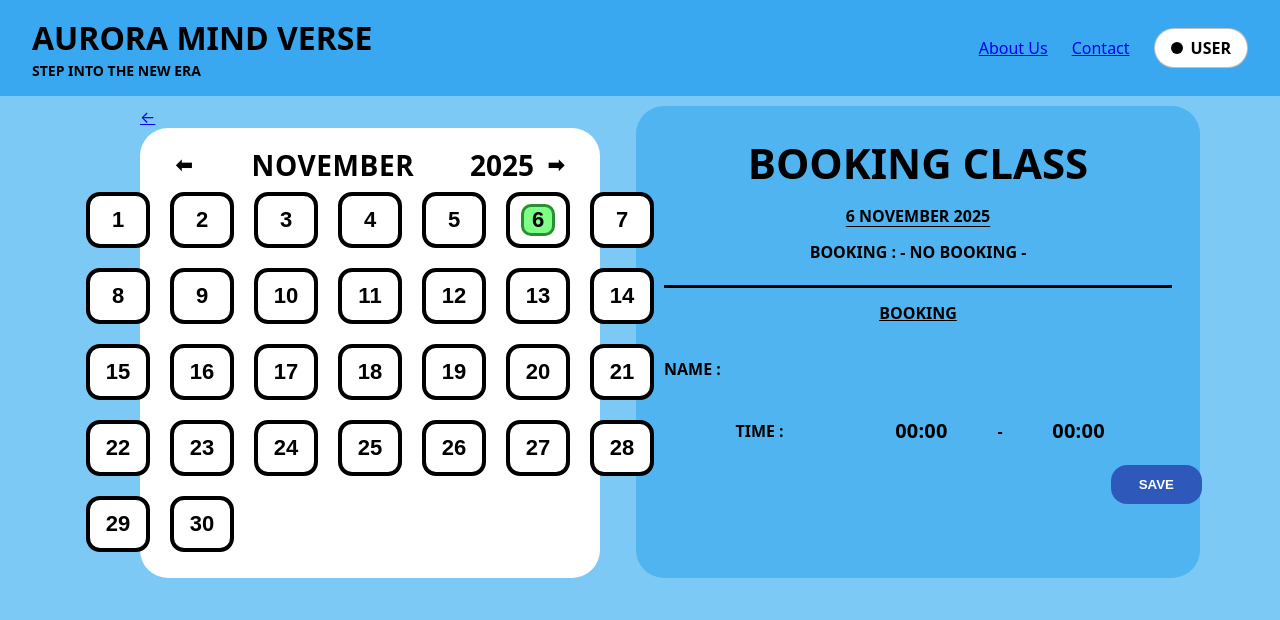
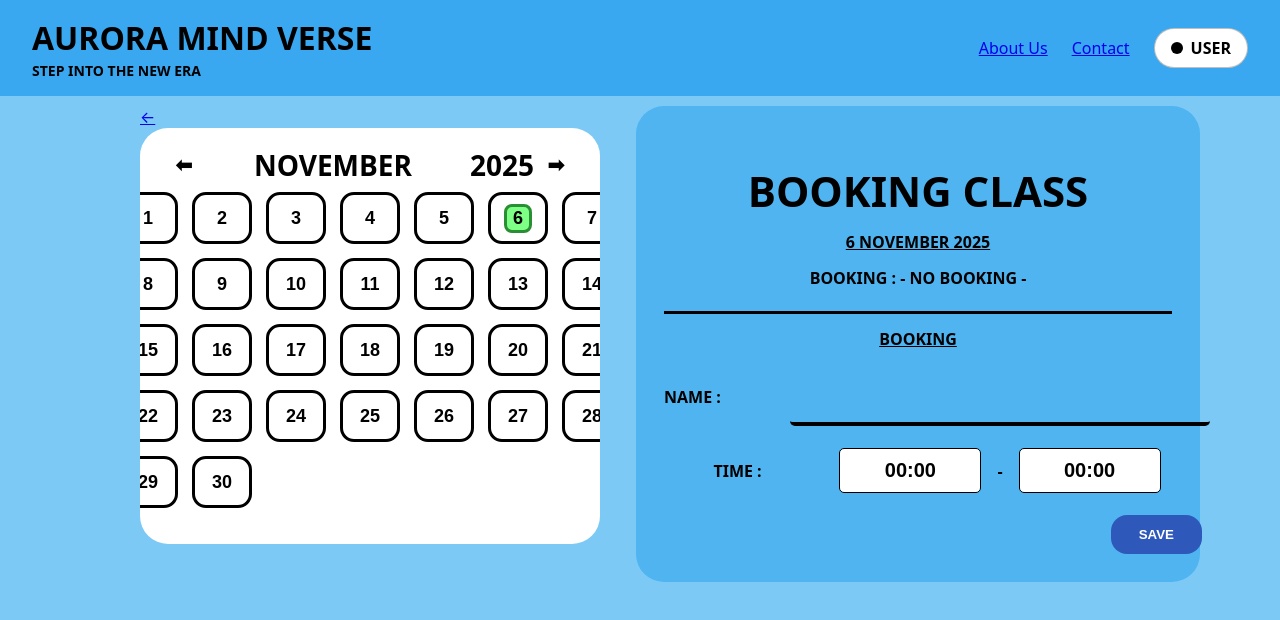
Before and after one commit to Khabir-rusyaidi/aurora-mindverse, a Next.js app: page /teacher/subject/1/schedule in a window 1280 px wide. Shown: the top 620 px of the page. Built offline with nearby package versions, Linux system fonts and the light colour scheme; no server answers; the database is empty.

Commit message:
update project

```diff
--- a/app/teacher/subject/[id]/schedule/page.tsx
+++ b/app/teacher/subject/[id]/schedule/page.tsx
@@ -21,7 +21,7 @@ function withTime(date: Date, hhmm: string) {
 }
 function fmt24(d: Date) { return `${String(d.getHours()).padStart(2,"0")}:${String(d.getMinutes()).padStart(2,"0")}`; }
 function fmtLongUpper(d: Date) {
-  const day = String(d.getDate()); // no leading zero (e.g., "6 NOVEMBER 2025")
+  const day = String(d.getDate());
   const month = d.toLocaleString("en-US", { month: "long" }).toUpperCase();
   const year = d.getFullYear();
   return `${day} ${month} ${year}`;
@@ -38,9 +38,9 @@ function SubjectSchedule({ subjectId }: { subjectId: string }) {
   const [userName, setUserName] = useState("USER");
   useEffect(() => { (async () => { const { data } = await supabase.auth.getUser(); setUserName(displayName(data?.user)); })(); }, []);
 
-  /* Open NOVEMBER 2025 and select 6 NOVEMBER 2025 by default */
-  const [monthCursor, setMonthCursor]   = useState(() => new Date(2025, 10, 1)); // 10 = November
-  const [selectedDate, setSelectedDate] = useState(() => new Date(2025, 10, 6)); // 6 November 2025
+  /* Default to 6 November 2025 */
+  const [monthCursor, setMonthCursor]   = useState(() => new Date(2025, 10, 1));
+  const [selectedDate, setSelectedDate] = useState(() => new Date(2025, 10, 6));
 
   const [bookings, setBookings] = useState<Booking[]>([]);
   const [loading, setLoading]   = useState(true);
@@ -120,19 +120,17 @@ function SubjectSchedule({ subjectId }: { subjectId: string }) {
 
       {/* MAIN LAYOUT */}
       <div className="gridwrap">
-        {/* LEFT: calendar + BIG outside back arrow */}
+        {/* LEFT CALENDAR */}
         <div className="cal-wrap">
           <Link href="/teacher" aria-label="Back to Teacher" className="outside-back">←</Link>
 
           <div className="cal-card">
             <div className="cal-head">
-              <button onClick={prevMonth} className="arrow" aria-label="Previous month">⬅</button>
+              <button onClick={prevMonth} className="arrow">⬅</button>
               <div className="title">{monthName}</div>
               <div className="year">{yearNum}</div>
-              <button onClick={nextMonth} className="arrow" aria-label="Next month">➡</button>
+              <button onClick={nextMonth} className="arrow">➡</button>
             </div>
-
-            {/* Weekday labels removed as requested */}
 
             <div className="days">
               {days.map((d) => {
@@ -152,12 +150,10 @@ function SubjectSchedule({ subjectId }: { subjectId: string }) {
           </div>
         </div>
 
-        {/* RIGHT: booking panel */}
+        {/* RIGHT SIDE */}
         <div className="book-card">
           <h1 className="book-title">BOOKING CLASS</h1>
-
           <div className="book-date">{fmtLongUpper(selectedDate)}</div>
-
           {!loading && (
             <div className="book-line">
               <span className="bld">BOOKING :</span>
@@ -173,46 +169,21 @@ function SubjectSchedule({ subjectId }: { subjectId: string }) {
               )}
             </div>
           )}
-
           <div className="rule" />
           <div className="book-sub">BOOKING</div>
-
           {error && <div className="err">{error}</div>}
 
           <form onSubmit={onSave} className="book-form">
             <div className="row">
               <span className="lab">NAME :</span>
-              <input
-                value={name}
-                onChange={(e) => setName(e.target.value)}
-                className="name-line"
-                aria-label="Name"
-              />
+              <input value={name} onChange={(e) => setName(e.target.value)} className="name-line" />
             </div>
 
             <div className="row time-row">
               <span className="lab">TIME :</span>
-              <input
-                type="text"
-                inputMode="numeric"
-                pattern="^\\d{2}:\\d{2}$"
-                value={startTime}
-                onChange={(e) => setStartTime(e.target.value)}
-                className="time-plain"
-                aria-label="Start time"
-                placeholder="00:00"
-              />
+              <input type="text" value={startTime} onChange={(e) => setStartTime(e.target.value)} className="time-plain" />
               <span className="dash"> - </span>
-              <input
-                type="text"
-                inputMode="numeric"
-                pattern="^\\d{2}:\\d{2}$"
-                value={endTime}
-                onChange={(e) => setEndTime(e.target.value)}
-                className="time-plain"
-                aria-label="End time"
-                placeholder="00:00"
-              />
+              <input type="text" value={endTime} onChange={(e) => setEndTime(e.target.value)} className="time-plain" />
             </div>
 
             <div className="save-row">
@@ -222,73 +193,49 @@ function SubjectSchedule({ subjectId }: { subjectId: string }) {
         </div>
       </div>
 
-      {/* ===== styles ===== */}
       <style jsx>{`
-/* protect from global bleed */
-#amv-schedule-scope *::before,
-#amv-schedule-scope *::after { content: none !important; }
-#amv-schedule-scope input { border: none !important; background: transparent !important; text-transform: none !important; }
-
-/* page */
 .amv-root{min-height:100vh;background:#7cc9f5;color:#000}
 .amv-topbar{background:#39a8f0;padding:16px 32px;display:flex;justify-content:space-between;align-items:center}
 .amv-brand{font-size:32px;font-weight:900}
 .amv-tag{margin-top:2px;font-size:14px;font-weight:700}
 .amv-right{display:flex;align-items:center;gap:24px}
 .toplink{color:#000;text-decoration:none;font-weight:700}
-.toplink:hover{text-decoration:underline}
-.amv-pill{background:#fff;border:1px solid rgba(0,0,0,.25);padding:8px 16px;border-radius:9999px;display:inline-flex;gap:8px;align-items:center;font-weight:900}
+.amv-pill{background:#fff;border:1px solid rgba(0,0,0,.25);padding:8px 16px;border-radius:9999px;display:flex;align-items:center;gap:8px;font-weight:900}
 .amv-dot{width:12px;height:12px;border-radius:9999px;background:#000;display:inline-block}
 
 .gridwrap{max-width:1120px;margin:10px auto 56px;padding:0 24px;display:grid;grid-template-columns:520px minmax(0,1fr);gap:36px;align-items:stretch}
 
-/* left area wrapper so we can place the BIG outside back arrow */
-.cal-wrap{position:relative;padding-left:60px;} /* room for arrow */
-.outside-back{
-  position:absolute; left:0; top:14px;
-  width:48px; height:48px;
-  display:flex; align-items:center; justify-content:center;
-  border-radius:10px;
-  background:transparent; color:#000; text-decoration:none;
-  font-weight:900; font-size:42px; line-height:1;
-  cursor:pointer;
-}
+/* Left area */
+.cal-wrap{position:relative;padding-left:60px;}
+.outside-back{position:absolute;left:0;top:14px;width:48px;height:48px;display:flex;align-items:center;justify-content:center;font-size:42px;font-weight:900;text-decoration:none;color:#000;cursor:pointer;}
 
-/* calendar card */
-.cal-card{background:#ffffff;border:none;border-radius:28px;padding:18px 22px 26px}
+.cal-card{background:#fff;border-radius:28px;padding:18px 22px 26px;overflow:hidden}
 .cal-head{display:grid;grid-template-columns:44px 1fr auto 44px;align-items:center}
 .arrow{background:none;border:none;font-size:20px;font-weight:900;cursor:pointer}
-.title{justify-self:center;font-size:28px;font-weight:900;letter-spacing:.6px}
+.title{justify-self:center;font-size:28px;font-weight:900}
 .year{justify-self:start;font-size:28px;font-weight:900;margin-left:10px}
 
-/* weekday labels removed */
+/* Keep all numbers inside calendar & smaller */
+.days{display:grid;grid-template-columns:repeat(7,60px);gap:14px;justify-content:center;margin-top:8px;padding-bottom:10px;}
+.day{width:60px;height:52px;border:3px solid #000;border-radius:14px;background:#fff;display:flex;align-items:center;justify-content:center}
+.num{font-weight:800;font-size:18px;}
+.sel .num{background:#7eff85;border:3px solid #2a8f32;border-radius:8px;padding:1px 6px}
 
-/* day grid */
-.days{display:grid;grid-template-columns:repeat(7,64px);gap:20px;justify-content:center;margin-top:8px}
-.day{width:64px;height:56px;border:4px solid #000;border-radius:14px;background:#fff;display:flex;align-items:center;justify-content:center}
-.num{font-weight:900;font-size:22px;line-height:1}
-.sel .num{background:#7eff85;border:3px solid #2a8f32;border-radius:10px;padding:2px 8px}
-
-/* booking card */
-.book-card{background:#4fb4f0;border:none;border-radius:28px;padding:28px;display:flex;flex-direction:column}
-.book-title{font-size:42px;font-weight:900;text-align:center;margin:0 0 12px}
-.book-date{text-align:center;text-decoration:underline;text-underline-offset:4px;font-weight:900;margin-top:2px;margin-bottom:8px}
+/* Booking card */
+.book-card{background:#4fb4f0;border-radius:28px;padding:28px;display:flex;flex-direction:column}
+.book-title{font-size:42px;font-weight:900;text-align:center;margin-bottom:12px}
+.book-date{text-align:center;text-decoration:underline;font-weight:900;margin-bottom:8px}
 .book-line{font-weight:900;text-align:center;margin:6px 0 10px}
 .rule{height:3px;background:#000;width:100%;margin:12px 0 14px}
 .book-sub{text-align:center;text-decoration:underline;font-weight:900;margin-bottom:18px}
 .err{color:#b91c1c;text-align:center;font-weight:900;margin-bottom:10px}
-
 .book-form{max-width:700px;margin:0 auto}
 .row{display:flex;align-items:center;justify-content:center;gap:16px;margin-bottom:22px}
 .lab{font-weight:900;min-width:110px}
 .name-line{width:400px;border:none;border-bottom:4px solid #000;outline:none;background:transparent;height:34px}
-
 .time-row{gap:16px}
 .dash{font-weight:900}
-.time-plain{
-  width:120px; font:inherit; font-weight:900; font-size:20px; line-height:1.25; text-align:center; letter-spacing:.2px; padding:0; outline:none;
-}
-
+.time-plain{width:120px;font-weight:900;font-size:20px;text-align:center}
 .save-row{display:flex;justify-content:flex-end;padding-right:8px;margin-top:4px}
 .save{background:#2E59BA;color:#fff;border:none;border-radius:16px;padding:12px 28px;font-weight:900;cursor:pointer}
       `}</style>
```
